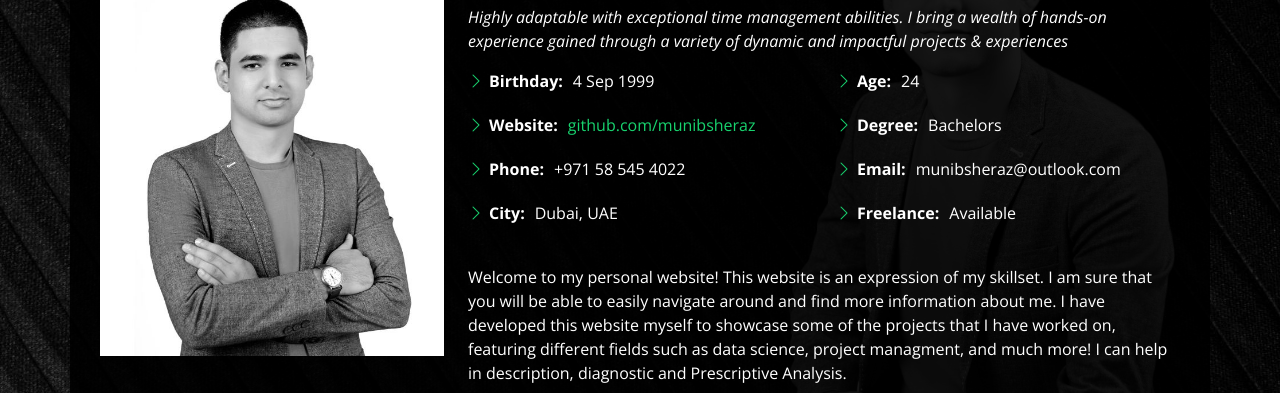
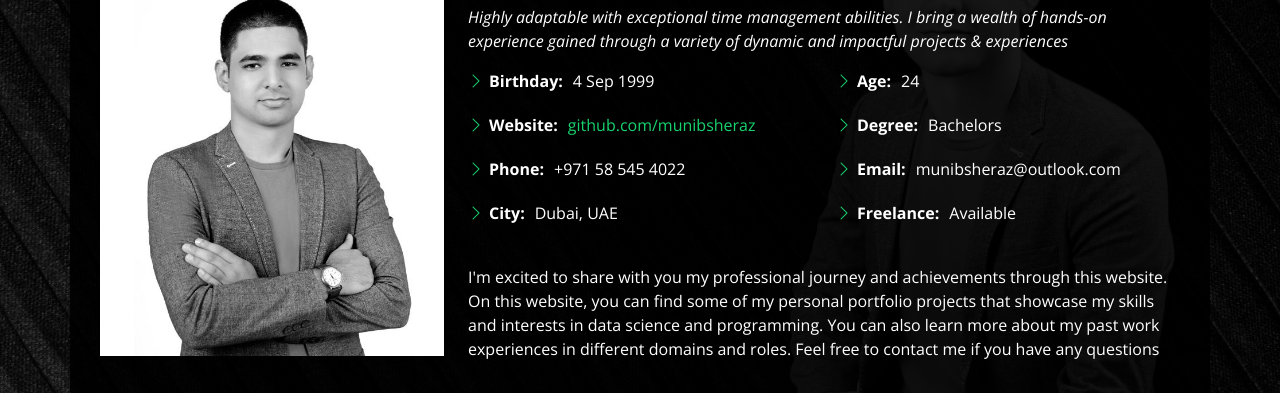
Before and after one commit to munibsheraz/Personal_Website, a plain HTML site: page index.html in a window 1280 px wide. Both pictures are taken after a click on the link "About". Shown: the part 247-640 px from the top of the page. Drawn offline with nearby package versions, Linux system fonts and the light colour scheme.

Commit message:
updated wall of text

```diff
--- a/index.html
+++ b/index.html
@@ -101,8 +101,9 @@
             </div>
           </div>
           <p>
-            Welcome to my personal website! This website is an expression of my skillset. I am sure that you will be able to easily navigate around and find more information about me.
-            I have developed this website myself to showcase some of the projects that I have worked on, featuring different fields such as data science, project managment, and much more! I can help in description, diagnostic and Prescriptive Analysis.
+            I'm excited to share with you my professional journey and achievements through this website. On this website, you can find some of
+            my personal portfolio projects that showcase my skills and interests in data science and programming. You can also learn more about my past work experiences
+            in different domains and roles. Feel free to contact me if you have any questions
           </p>
         </div>
       </div>
```
